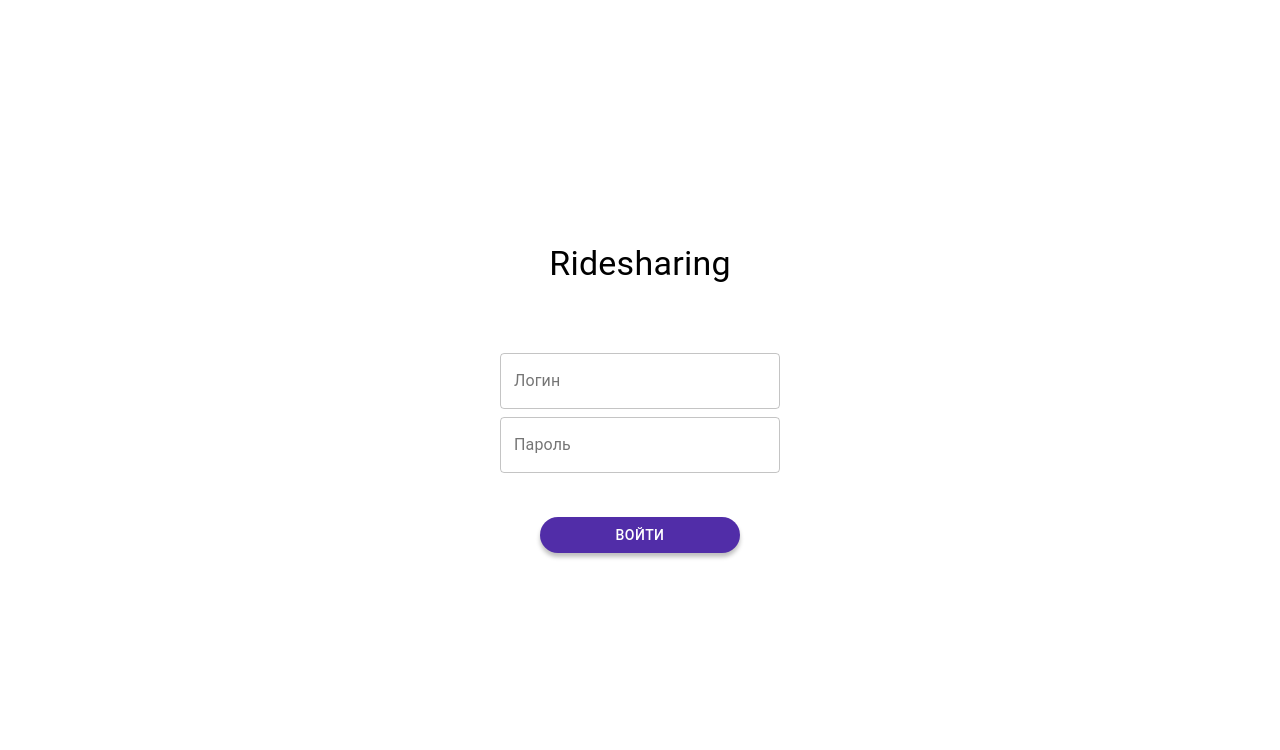
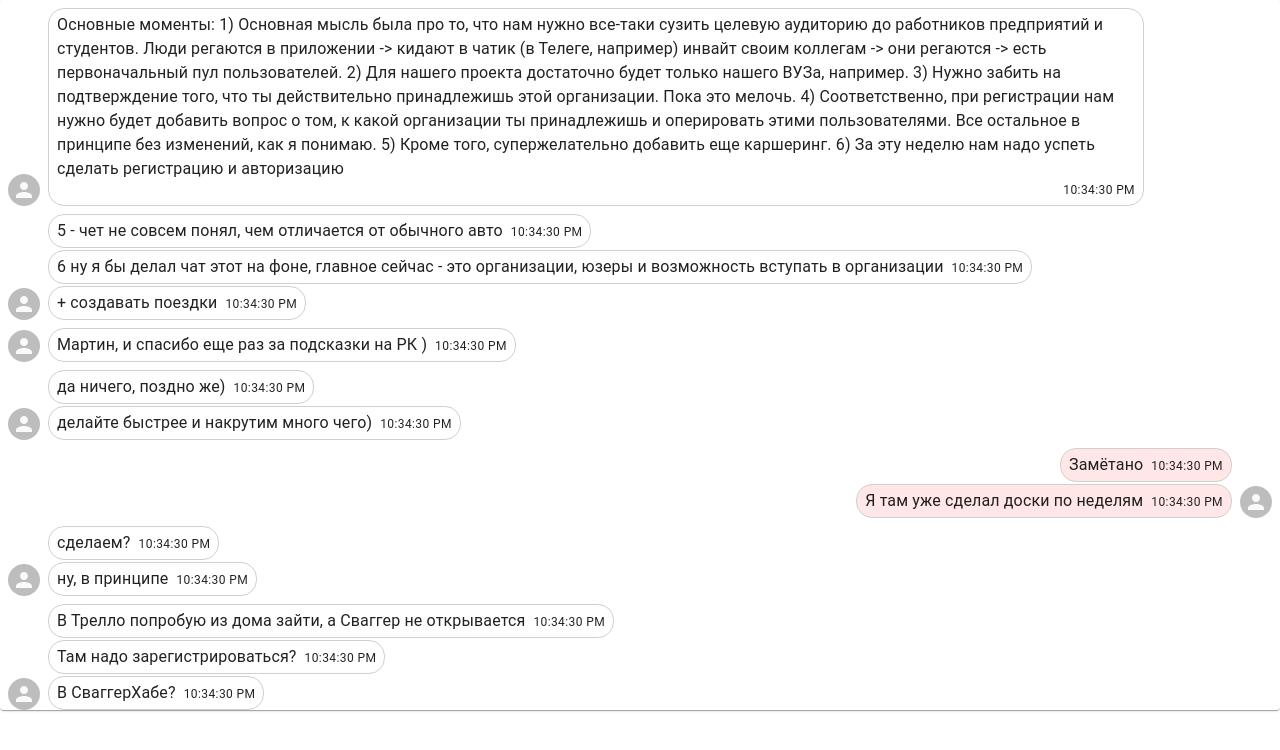
Before and after one commit to Kyzyl-ool/tt-fullstack-ridesharing, a React (Create React App) app in the folder frontend/: page / in a window 1280 px wide. Shown: the top 750 px of the page. Built offline with nearby package versions, Linux system fonts and the light colour scheme.

Commit message:
Messaging

```diff
--- a/frontend/src/App.tsx
+++ b/frontend/src/App.tsx
@@ -1,12 +1,17 @@
 import React from 'react';
 import './App.css';
-import StartingPage from './lib/pages/starting-page';
-import AuthPage from "./lib/pages/auth-page";
+import ChatPage from "./lib/pages/chat-page";
+import {messagesMockData} from "./mocks/messages";
+import { ThemeProvider } from '@material-ui/styles';
+import {MainTheme} from "./lib/themes/MainTheme";
 
 const App: React.FC = () => (
   <div className="App">
-    {/*<StartingPage />*/}
-    <AuthPage />
+    <ThemeProvider theme={MainTheme}>
+      {/*<StartingPage />*/}
+      {/*<AuthPage />*/}
+      <ChatPage {...messagesMockData} />
+    </ThemeProvider>
   </div>
 );
 
--- /dev/null
+++ b/frontend/src/lib/components/message/index.module.scss
@@ -0,0 +1,57 @@
+$r: 16px;
+$backgroundColorMine: rgba(255, 25, 25, 0.1);
+
+.message {
+  border: 1px solid #d0d0d0;
+  box-sizing: border-box;
+  padding: 4px 8px 4px 8px;
+  flex-wrap: wrap;
+  display: flex;
+  max-width: calc(90% - 56px);
+  position: relative;
+  justify-content: flex-end;
+
+
+  &__first {
+    border-top-left-radius: $r;
+    border-top-right-radius: $r;
+    margin-top: 8px;
+  }
+  &__notfirst {
+    border-top-left-radius: $r;
+    border-top-right-radius: $r;
+    margin-top: 2px;
+  }
+
+  &__last {
+    border-bottom-left-radius: $r;
+    border-bottom-right-radius: $r;
+  }
+  &__notlast {
+    border-bottom-left-radius: $r;
+    border-bottom-right-radius: $r;
+  }
+
+  &__mine {
+    background-color: $backgroundColorMine;
+  }
+  &__notmine {
+
+  }
+}
+
+.body {
+  word-break: break-word;
+
+  &__mine {
+    text-align: right;
+  }
+  &__notmine {
+    text-align: left;
+  }
+}
+.time {
+  justify-self: flex-end;
+  align-self: flex-end;
+  padding-left: 8px;
+}
--- /dev/null
+++ b/frontend/src/lib/components/message/index.tsx
@@ -0,0 +1,33 @@
+import React from 'react';
+import {Avatar, Box, Typography} from "@material-ui/core";
+import styles from './index.module.scss';
+
+interface IMessageProps {
+  first: boolean
+  last: boolean
+  avatarSrc?: string
+  body: string
+  time: string
+  author?: {
+    name: string
+    color: string
+  }
+  mine: boolean
+}
+
+const Message: React.FC<IMessageProps> = (props) => {
+  return (
+    <Box display={'flex'} flexDirection={`${props.mine ? 'row-reverse' : 'row'}`} alignItems={'flex-end'}>
+      <Box style={{margin: '0px 8px 0 8px', opacity: `${props.last ? 1 : 0}`}}>
+        <Avatar/>
+      </Box>
+      <div
+        className={`${styles.message} ${props.first ? styles.message__first : styles.message__notfirst} ${props.last ? styles.message__last : styles.message__notlast} ${props.mine ? styles.message__mine : styles.message__notmine}`}>
+        <Typography className={`${styles.body} ${props.mine ? styles.body__mine : styles.body__notmine}`} variant={"body1"}>{props.body}</Typography>
+        <Typography className={styles.time} variant={"caption"}>{props.time} </Typography>
+      </div>
+    </Box>
+  );
+};
+
+export default Message;
--- /dev/null
+++ b/frontend/src/lib/pages/chat-page/index.tsx
@@ -0,0 +1,50 @@
+import React from 'react';
+import {makeStyles, Paper} from "@material-ui/core";
+import {MainColor} from "../../themes/MainColor";
+import Message from "../../components/message";
+
+interface IMessage {
+  from: number
+  time: string
+  message: string
+}
+
+interface IChatPageProps {
+  title: string
+  messages: Array<IMessage>
+  participants: Array<number>
+  myId: number
+}
+
+const useStyles = makeStyles({
+  message: {
+    margin: '8px',
+    backgroundColor: MainColor[50]
+  }
+})
+
+
+const ChatPage: React.FC<IChatPageProps> = (props) => {
+  const classes = useStyles(props)
+
+  return (
+    <Paper>
+      {props.messages.reduce((previousValue, currentValue, currentIndex, array) => {
+        let newValue = previousValue
+        newValue.push({
+          lastSenderId: array[currentIndex].from,
+          component: <Message
+            first={!previousValue.length ? true : previousValue[previousValue.length-1].lastSenderId !== array[currentIndex].from}
+            last={array.length === currentIndex ? true : !array[currentIndex+1] || array[currentIndex].from !== array[currentIndex+1].from}
+            body={array[currentIndex].message}
+            time={array[currentIndex].time}
+            mine={array[currentIndex].from === props.myId}/>
+        })
+        return newValue
+      }, []).map(value => value.component)}
+
+    </Paper>
+  );
+};
+
+export default ChatPage;
--- a/frontend/src/lib/pages/starting-page/index.tsx
+++ b/frontend/src/lib/pages/starting-page/index.tsx
@@ -1,8 +1,6 @@
 import React from 'react';
 import {Backdrop, Box, Button, makeStyles, Typography} from '@material-ui/core';
 import {PROJECT_NAME} from "../../../config/names";
-import {MainTheme} from "../../themes/MainTheme";
-import {ThemeProvider} from '@material-ui/styles';
 import About from "../../components/About";
 import {MainColor} from "../../themes/MainColor";
 
@@ -33,7 +31,6 @@ const StartingPage: React.FC = (props) => {
   const classes = useStyles(props)
 
   return (
-    <ThemeProvider theme={MainTheme}>
     <Backdrop className={classes.backdrop} open={true}>
       <Box display='flex' flexDirection={'column'}>
         <Typography className={classes.heading} variant={'h3'}>{PROJECT_NAME}</Typography>
@@ -44,7 +41,6 @@ const StartingPage: React.FC = (props) => {
         </Box>
       </Box>
     </Backdrop>
-    </ThemeProvider>
   );
 };
 
--- a/frontend/src/lib/themes/MainTheme.tsx
+++ b/frontend/src/lib/themes/MainTheme.tsx
@@ -30,6 +30,12 @@ export const MainTheme: Theme = createMuiTheme({
         backgroundColor: MainColor[400],
         color: 'white',
       },
+    },
+    MuiAvatar: {
+      root: {
+        maxHeight: '32px',
+        maxWidth: '32px'
+      }
     }
   }
 })
--- /dev/null
+++ b/frontend/src/mocks/messages.ts
@@ -0,0 +1,84 @@
+export const messagesMockData = {
+  title: 'Sample title',
+  messages: [
+    {
+      from: 1,
+      time: new Date().toLocaleTimeString(),
+      message: 'Основные моменты:\n' +
+        '\n' +
+        '1) Основная мысль была про то, что нам нужно все-таки сузить целевую аудиторию до работников предприятий и студентов. Люди регаются в приложении -> кидают в чатик (в Телеге, например) инвайт своим коллегам -> они регаются -> есть первоначальный пул пользователей. \n' +
+        '2) Для нашего проекта достаточно будет только нашего ВУЗа, например. \n' +
+        '3) Нужно забить на подтверждение того, что ты действительно принадлежишь этой организации. Пока это мелочь.\n' +
+        '4) Соответственно, при регистрации нам нужно будет добавить вопрос о том, к какой организации ты принадлежишь и оперировать этими пользователями. Все остальное в принципе без изменений, как я понимаю.\n' +
+        '5) Кроме того, супержелательно добавить еще каршеринг.\n' +
+        '6) За эту неделю нам надо успеть сделать регистрацию и авторизацию'
+    },
+    {
+      from: 4,
+      time: new Date().toLocaleTimeString(),
+      message: '5 - чет не совсем понял, чем отличается от обычного авто'
+    },
+    {
+      from: 4,
+      time: new Date().toLocaleTimeString(),
+      message: '6 ну я бы делал чат этот на фоне, главное сейчас - это организации, юзеры и возможность вступать в организации'
+    },
+    {
+      from: 4,
+      time: new Date().toLocaleTimeString(),
+      message: '+ создавать поездки'
+    },
+    {
+      from: 1,
+      time: new Date().toLocaleTimeString(),
+      message: 'Мартин, и спасибо еще раз за подсказки на РК )'
+    },
+    {
+      from: 4,
+      time: new Date().toLocaleTimeString(),
+      message: 'да ничего, поздно же)'
+    },
+    {
+      from: 4,
+      time: new Date().toLocaleTimeString(),
+      message: 'делайте быстрее и накрутим много чего)'
+    },
+    {
+      from: 2,
+      time: new Date().toLocaleTimeString(),
+      message: 'Замётано'
+    },
+    {
+      from: 2,
+      time: new Date().toLocaleTimeString(),
+      message: 'Я там уже сделал доски по неделям'
+    },
+    {
+      from: 3,
+      time: new Date().toLocaleTimeString(),
+      message: 'сделаем?'
+    },
+    {
+      from: 3,
+      time: new Date().toLocaleTimeString(),
+      message: 'ну, в принципе'
+    },
+    {
+      from: 1,
+      time: new Date().toLocaleTimeString(),
+      message: 'В Трелло попробую из дома зайти, а Сваггер не открывается'
+    },
+    {
+      from: 1,
+      time: new Date().toLocaleTimeString(),
+      message: 'Там надо зарегистрироваться?'
+    },
+    {
+      from: 1,
+      time: new Date().toLocaleTimeString(),
+      message: 'В СваггерХабе?'
+    }
+  ],
+  participants: [1, 2],
+  myId: 2
+}
--- a/frontend/src/net/auth/auth.ts
+++ b/frontend/src/net/auth/auth.ts
@@ -4,6 +4,7 @@ interface IAuth {
 }
 
 export function authorize(data: IAuth) {
+  console.log(data);
   return new Promise( (resolve, reject) => setTimeout(() => reject(1), 1000))
 }
 
```
Also changed, not shown: frontend/src/lib/components/About/index.tsx (+8 -8 lines), frontend/src/lib/pages/auth-page/index.tsx (+2 -5 lines), frontend/src/lib/themes/About.ts (deleted, +0 -16 lines). Lines whose indentation alone changed are shown as unchanged.
